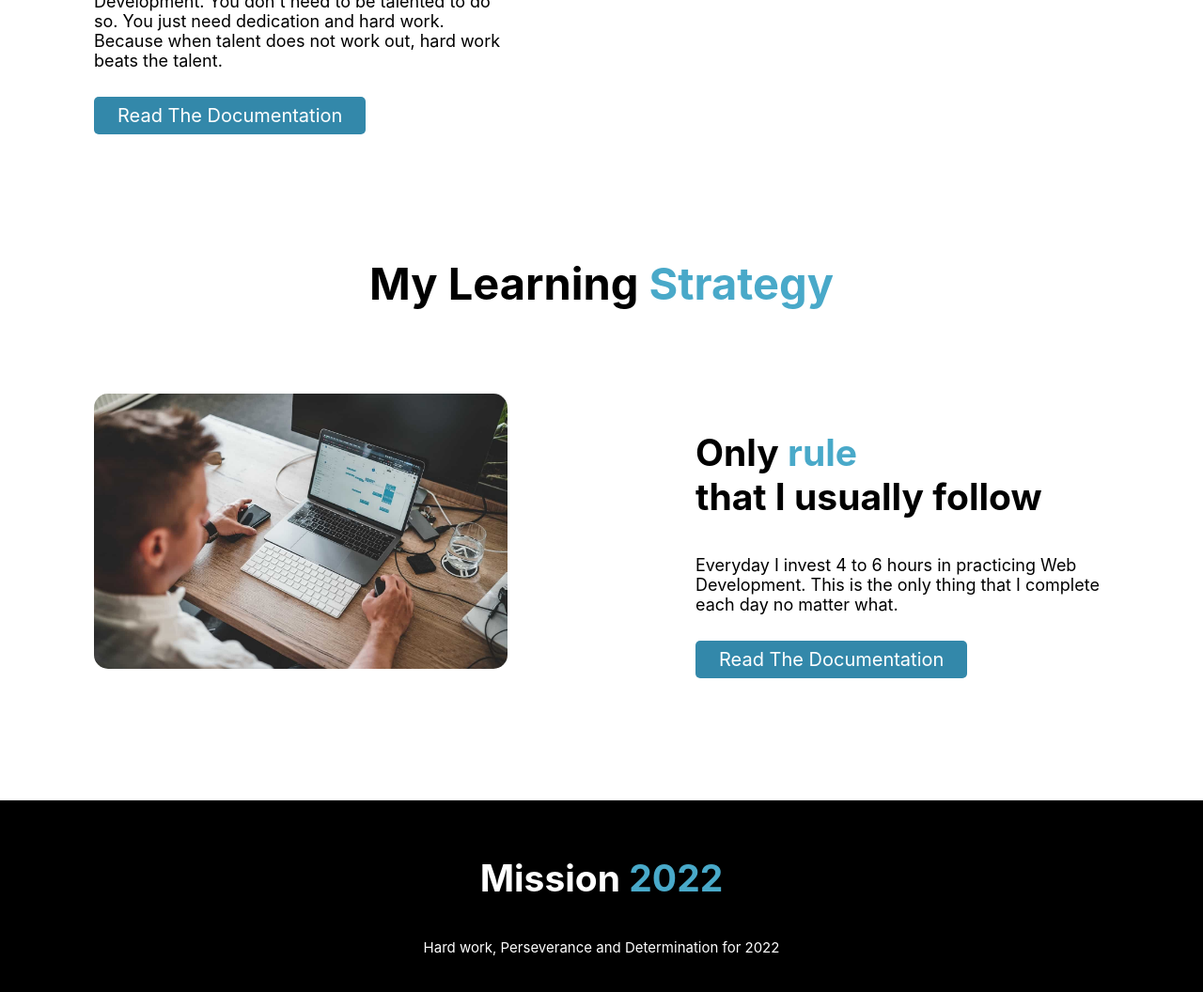
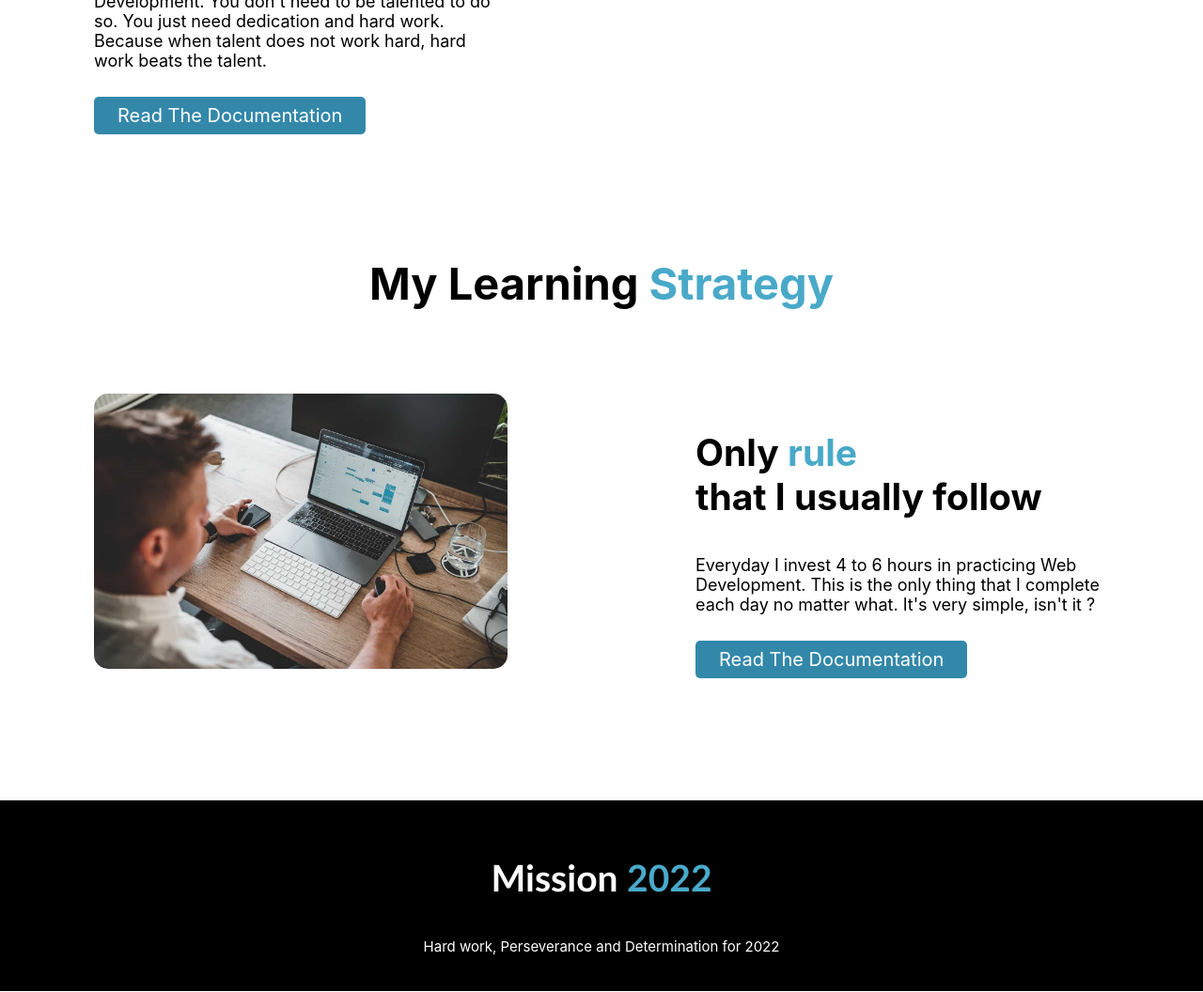
Before and after one commit to spartha343/module5, a plain HTML site: page index.html in a window 1280 px wide. Shown: the part 2062-3118 px from the top of the page at 94% size. Drawn offline with Linux system fonts and the light colour scheme.

Commit message:
second upload

```diff
--- a/index.html
+++ b/index.html
@@ -65,7 +65,7 @@
         <div class="halfwidth">
             <h3>Thinking if <br>you are capable or not ?</h3>
             <p>Ofcourse you are capable of learning Web Development. You don't need to be talented to do so. You just
-                need dedication and hard work. Because when talent does not work out, hard work beats the talent.</p>
+                need dedication and hard work. Because when talent does not work hard, hard work beats the talent.</p>
             <a href="#" class="linkStyle">Read The Documentation</a>
         </div>
         <div class="halfwidth">
@@ -80,7 +80,7 @@
         <div class="halfwidth">
             <h3>Only <span class="myColor">rule</span><br>that I usually follow</h3>
             <p>Everyday I invest 4 to 6 hours in practicing Web Development. This is the only thing that I complete each
-                day no matter what.</p>
+                day no matter what. It's very simple, isn't it ?</p>
             <a href="#" class="linkStyle">Read The Documentation</a>
         </div>
     </section>
--- a/style.css
+++ b/style.css
@@ -74,3 +74,6 @@ footer{
     margin: 0%;
     padding: 20px;
 }
+footer h3 {
+    font-family: 'Trebuchet MS', 'Lucida Sans Unicode', 'Lucida Grande', 'Lucida Sans', Arial, sans-serif;
+}
```
Also changed, not shown: images/shapes/shape-1.png (deleted), images/shapes/shape-3.png (deleted), images/shapes/shape-5.png (deleted), images/shapes/shape-8.png (deleted), 3 other files.
